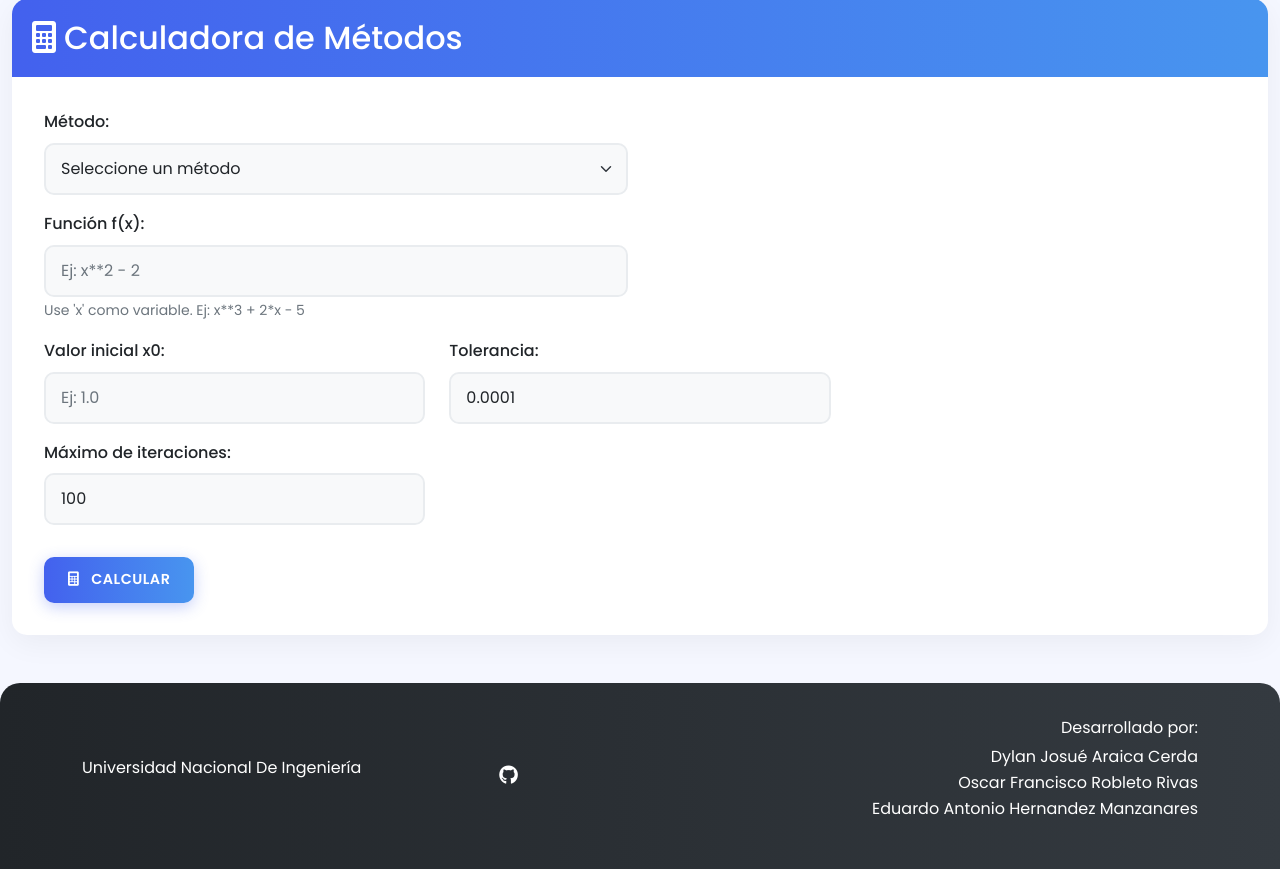
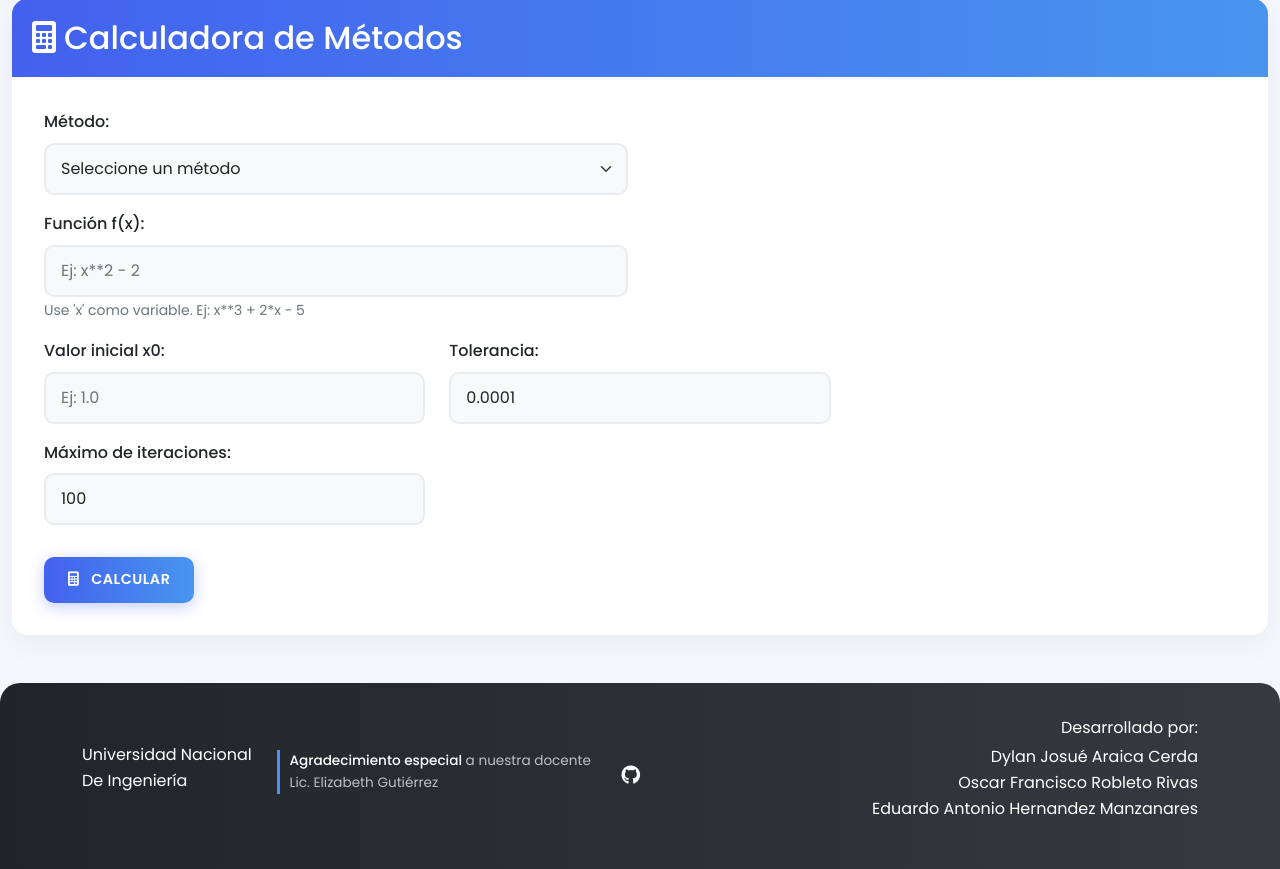
Before and after one commit to DylanA0110/MetodosNumericosPJ, a Flask app: page / in a window 1280 px wide. Shown: the part 1111-1980 px from the top of the page. Run offline with Flask 3, Linux system fonts and the light colour scheme; some libraries are stand-ins or nearby versions.

Commit message:
agregando agradecimientos a profesora

```diff
--- a/templates/index.html
+++ b/templates/index.html
@@ -207,6 +207,10 @@
             <p data-bs-toggle="tooltip" title="Agradecimiento especial a nuestra docente Lic. Elizabeth Gutiérrez">
     Universidad Nacional De Ingeniería
 </p>
+ <p class="agradecimiento">
+            <strong>Agradecimiento especial</strong> a nuestra docente Lic. Elizabeth Gutiérrez
+        </p>
+
             <div class="social-links">
                 <a href="https://github.com/DylanA0110/MetodosNumericosPJ"><i class="fab fa-github"></i></a>
             </div>
```
